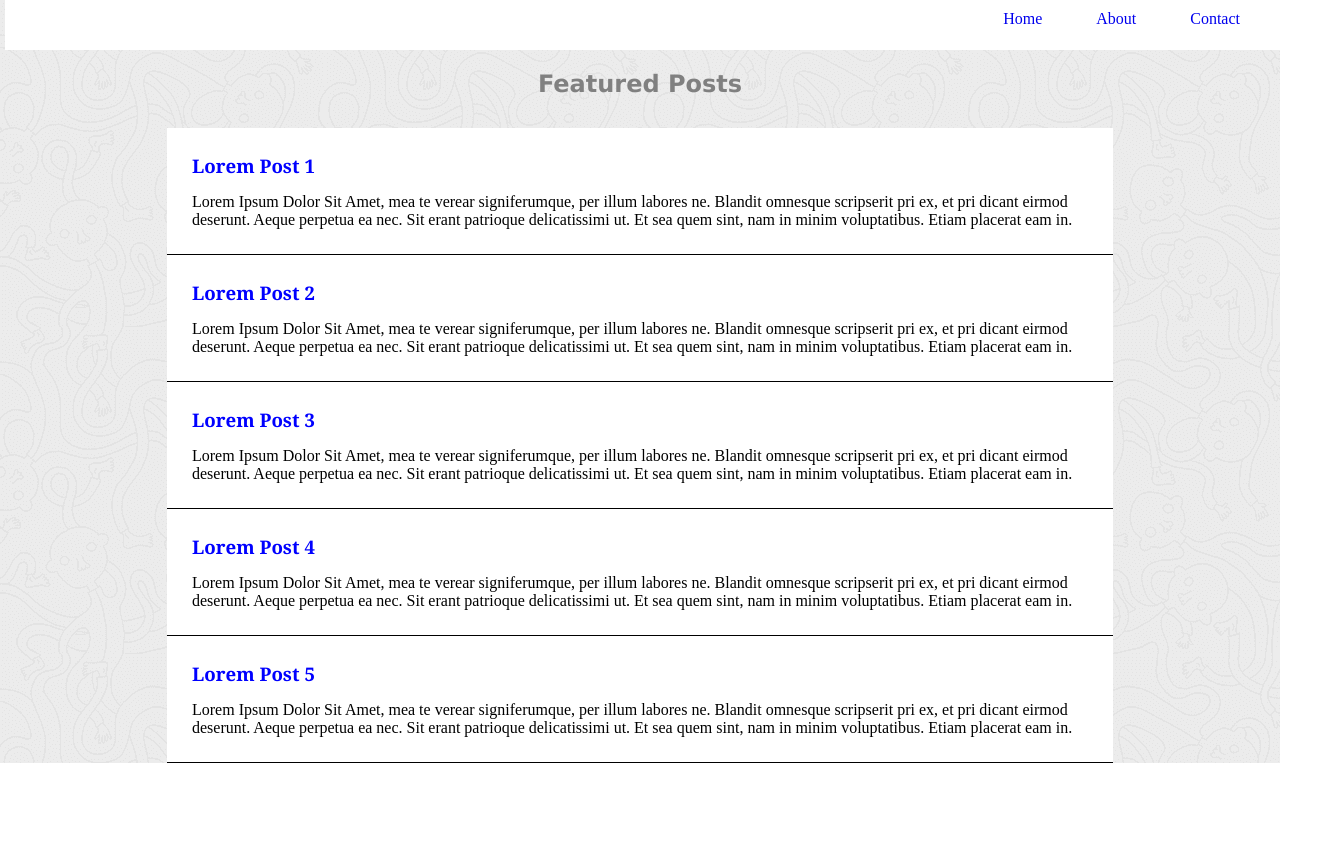
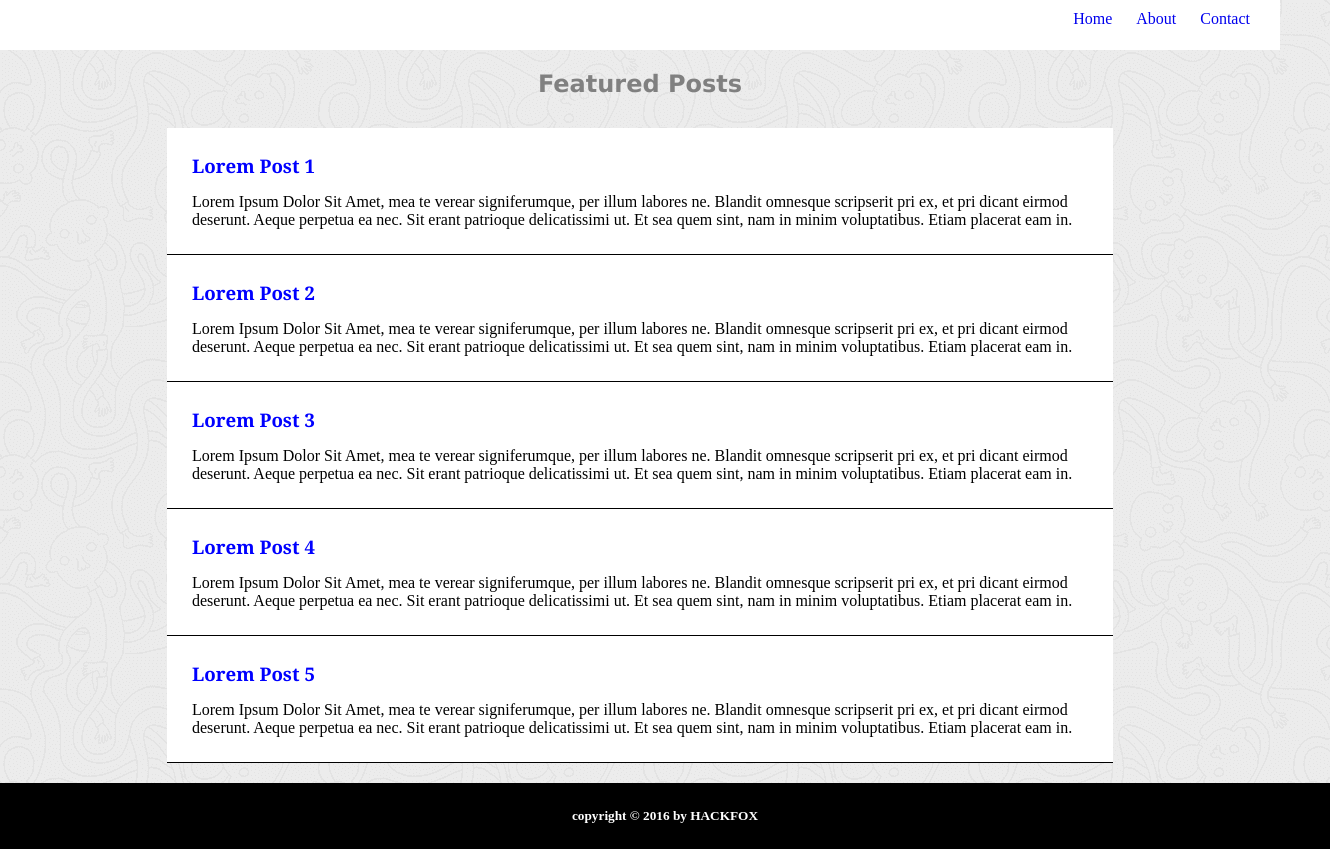
Before and after one commit to royhanmardista/Hactive8-week0-task2, a plain HTML site: page project-css-layouting/index.html in a window 1280 px wide. Shown: the whole page, 1330 px wide, since content can reach past the window. Drawn offline with Linux system fonts and the light colour scheme; files whose address does not match are found by name.

Commit message:
-- fixing minor

```diff
--- a/project-css-layouting/style.css
+++ b/project-css-layouting/style.css
@@ -5,33 +5,41 @@
 a {
     text-decoration: none;
 }
-header {
-    background: white;
-    padding-left: 5px;
+
+nav {
+    position: fixed;
+    top: 0;
+    width: 100%;
+    background-color: white;
+    height: 50px;
 }
 
-header ul{
-    list-style: none;
+nav ul {
+    margin: 0px;
+    padding: 10px;
+    text-align: right;
+}
 
+nav li {
+    display: inline;
+    margin-right: 20px;
 }
+
 
 #logo {
     position: fixed;
     padding-right: 55%;
     float: left;
-    top: 0px;
+    top: 100px;
+    display: contents;
 }
-header li {
-    display: inline-block;
-    padding: 15px;
 
-}
 
 body {
     background-image: url("img/sample-pattern.png");
 }
 section {
-    clear: left;
+
     margin-top: 30px;
     overflow: auto;
 }
@@ -61,42 +69,8 @@ article h3 {
 footer {
     background: black;
     text-align: center;
-    color: yellow;
+    color: white;
     width: 100%;
-    padding: 10px 0px;
+    margin-top: 20px;
+    padding: 25px;
 }
-
-nav {
-    position: fixed;
-    top: 0;
-    width: 100%;
-}
-
-nav,
-footer {
-    clear: both;
-    color: #ffffff;
-    background-color: white;
-    height: 50px;
-
-}
-
-nav ul,#logo {
-    margin: 0px;
-    padding: 10px;
-    text-align: right;
-}
-
-nav li , #logo{
-    display: inline;
-    margin-right: 20px;
-}
-
-nav li a , #logo{
-    color: #ffffff;
-}
-
-nav li a:hover,
-nav li a.current {
-    color: #000000;
-}
```
